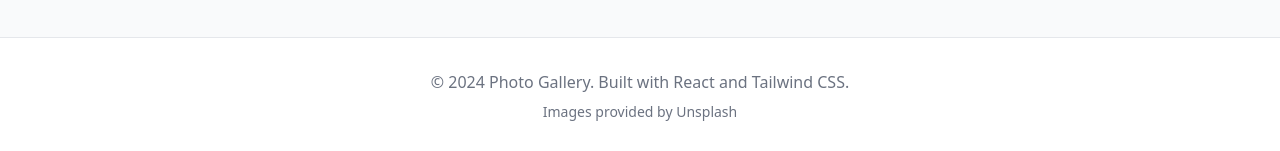
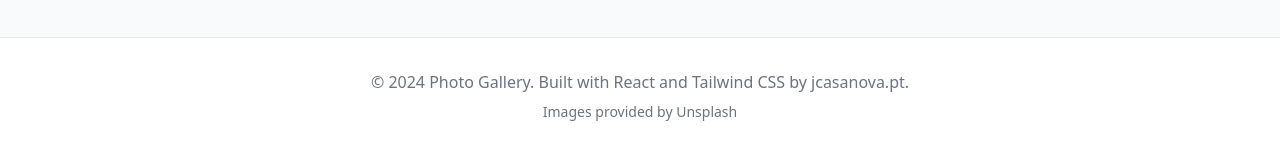
Before and after one commit to bigamist7/Bigamistphotogallery, a React (Vite) app: page / in a window 1280 px wide. Shown: the part 2321-2472 px from the top of the page. Built offline with nearby package versions, Linux system fonts and the light colour scheme.

Commit message:
Code edited in Lovable Code Editor
Edited UI in Lovable

```diff
--- a/src/components/PhotoGallery.tsx
+++ b/src/components/PhotoGallery.tsx
@@ -179,7 +179,7 @@ const PhotoGallery: React.FC = () => {
       }`}>
         <div className="max-w-7xl mx-auto px-4 sm:px-6 lg:px-8 py-8">
           <div className="text-center text-gray-500 dark:text-gray-400">
-            <p>© 2024 Photo Gallery. Built with React and Tailwind CSS.</p>
+            <p>© 2024 Photo Gallery. Built with React and Tailwind CSS by jcasanova.pt.</p>
             <p className="mt-2 text-sm">Images provided by Unsplash</p>
           </div>
         </div>
```
